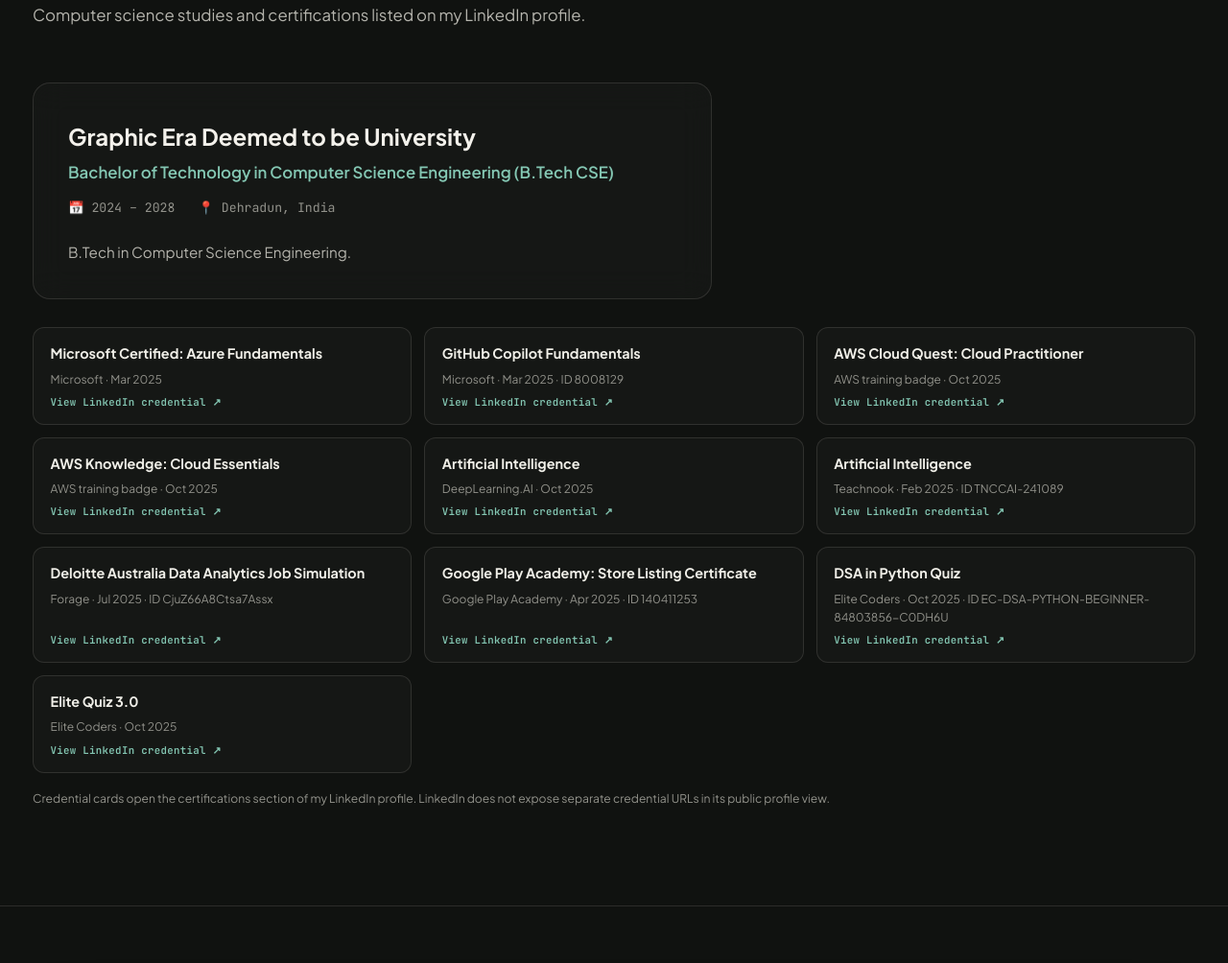
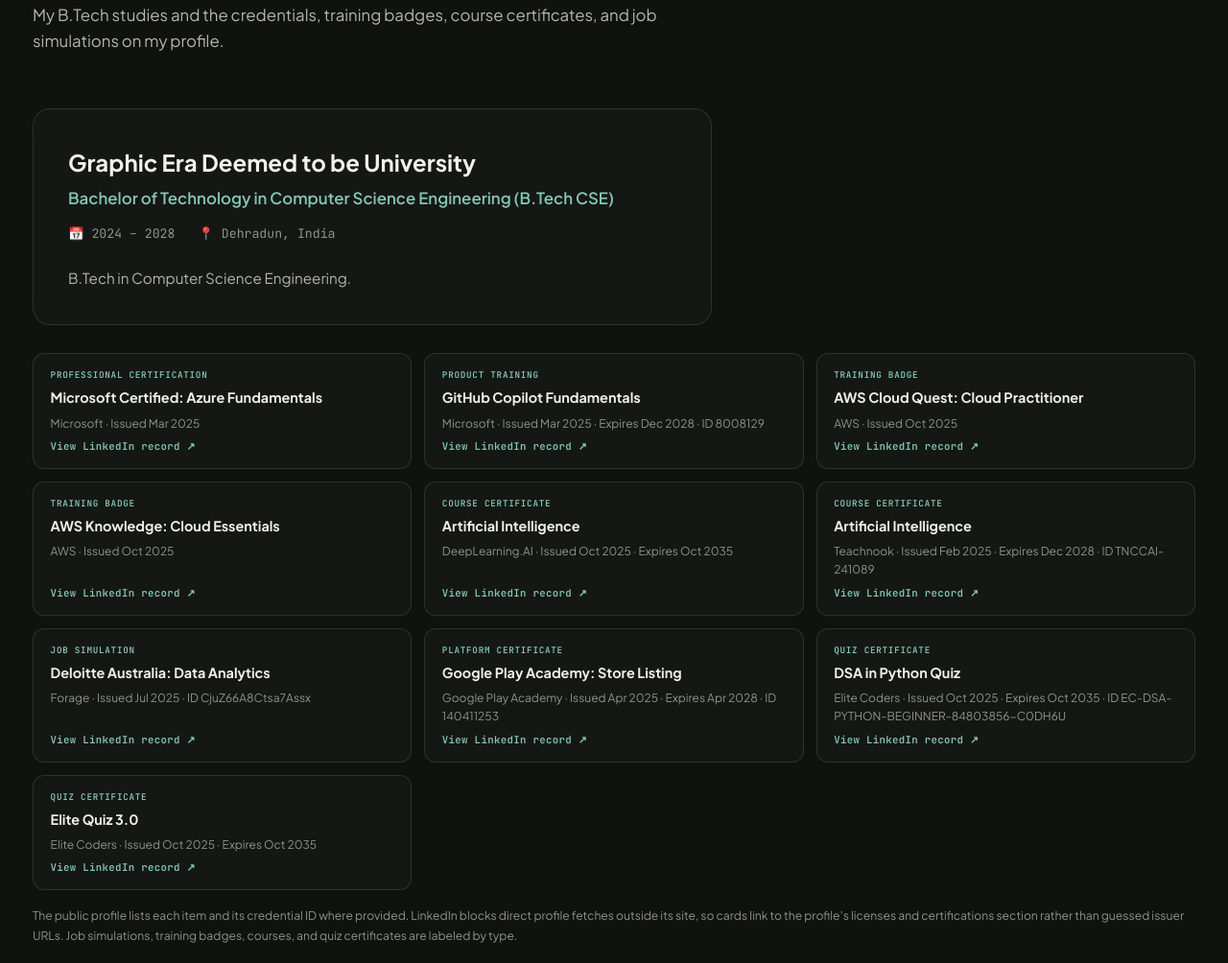
Before and after one commit to AadityaUniyal/Portfolio, a plain HTML site: page index.html in a window 1280 px wide. Shown: the part 9136-10140 px from the top of the page at 96% size. Drawn offline with Linux system fonts and the light colour scheme.

Commit message:
Clarify and link portfolio credentials

```diff
--- a/assets/css/portfolio-polish.css
+++ b/assets/css/portfolio-polish.css
@@ -97,6 +97,7 @@ body::selection { color: #101210; background: #9ed4c3; }
 .credential-card { display: flex; flex-direction: column; gap: 0.45rem; min-height: 100px; padding: 1rem 1.1rem; border: 1px solid var(--border-subtle); border-radius: 12px; background: rgba(255,255,255,0.025); }
 .credential-card strong { color: #f0efe8; font-size: 0.9rem; line-height: 1.4; }
 .credential-card span { color: var(--text-muted); font-size: 0.75rem; }
+.credential-card .credential-kind { margin-top: 0; color: var(--accent-emerald); font: 600 .58rem var(--font-mono); letter-spacing: .08em; text-transform: uppercase; }
 .credential-link { color: inherit; text-decoration: none; transition: border-color .2s, transform .2s, background .2s; }
 .credential-link:hover, .credential-link:focus-visible { border-color: var(--accent-cyan); background: rgba(255,255,255,.045); transform: translateY(-3px); outline: none; }
 .credential-link small { margin-top: auto; color: var(--accent-cyan); font: 600 .67rem var(--font-mono); letter-spacing: .03em; }
--- a/index.html
+++ b/index.html
@@ -723,8 +723,8 @@
       <div class="container">
         <div class="section-header">
           <div class="section-indicator">[ 08 // ACADEMICS & ACCREDITATIONS ]</div>
-          <h2 class="section-title">Academic Background & Certifications</h2>
-          <p class="section-desc">Computer science studies and certifications listed on my LinkedIn profile.</p>
+          <h2 class="section-title">Education, certifications & learning</h2>
+          <p class="section-desc">My B.Tech studies and the credentials, training badges, course certificates, and job simulations on my profile.</p>
         </div>
 
         <div class="edu-grid">
@@ -744,19 +744,19 @@
         </div>
 
         <!-- Certifications listed on LinkedIn -->
-        <div class="credentials-grid" aria-label="Certifications and training badges">
-          <a class="credential-card credential-link" href="https://www.linkedin.com/in/aaditya-uniyal-48ab7b342/details/certifications/" target="_blank" rel="noopener noreferrer"><strong>Microsoft Certified: Azure Fundamentals</strong><span>Microsoft · Mar 2025</span><small>View LinkedIn credential ↗</small></a>
-          <a class="credential-card credential-link" href="https://www.linkedin.com/in/aaditya-uniyal-48ab7b342/details/certifications/" target="_blank" rel="noopener noreferrer"><strong>GitHub Copilot Fundamentals</strong><span>Microsoft · Mar 2025 · ID 8008129</span><small>View LinkedIn credential ↗</small></a>
-          <a class="credential-card credential-link" href="https://www.linkedin.com/in/aaditya-uniyal-48ab7b342/details/certifications/" target="_blank" rel="noopener noreferrer"><strong>AWS Cloud Quest: Cloud Practitioner</strong><span>AWS training badge · Oct 2025</span><small>View LinkedIn credential ↗</small></a>
-          <a class="credential-card credential-link" href="https://www.linkedin.com/in/aaditya-uniyal-48ab7b342/details/certifications/" target="_blank" rel="noopener noreferrer"><strong>AWS Knowledge: Cloud Essentials</strong><span>AWS training badge · Oct 2025</span><small>View LinkedIn credential ↗</small></a>
-          <a class="credential-card credential-link" href="https://www.linkedin.com/in/aaditya-uniyal-48ab7b342/details/certifications/" target="_blank" rel="noopener noreferrer"><strong>Artificial Intelligence</strong><span>DeepLearning.AI · Oct 2025</span><small>View LinkedIn credential ↗</small></a>
-          <a class="credential-card credential-link" href="https://www.linkedin.com/in/aaditya-uniyal-48ab7b342/details/certifications/" target="_blank" rel="noopener noreferrer"><strong>Artificial Intelligence</strong><span>Teachnook · Feb 2025 · ID TNCCAI-241089</span><small>View LinkedIn credential ↗</small></a>
-          <a class="credential-card credential-link" href="https://www.linkedin.com/in/aaditya-uniyal-48ab7b342/details/certifications/" target="_blank" rel="noopener noreferrer"><strong>Deloitte Australia Data Analytics Job Simulation</strong><span>Forage · Jul 2025 · ID CjuZ66A8Ctsa7Assx</span><small>View LinkedIn credential ↗</small></a>
-          <a class="credential-card credential-link" href="https://www.linkedin.com/in/aaditya-uniyal-48ab7b342/details/certifications/" target="_blank" rel="noopener noreferrer"><strong>Google Play Academy: Store Listing Certificate</strong><span>Google Play Academy · Apr 2025 · ID 140411253</span><small>View LinkedIn credential ↗</small></a>
-          <a class="credential-card credential-link" href="https://www.linkedin.com/in/aaditya-uniyal-48ab7b342/details/certifications/" target="_blank" rel="noopener noreferrer"><strong>DSA in Python Quiz</strong><span>Elite Coders · Oct 2025 · ID EC-DSA-PYTHON-BEGINNER-84803856-C0DH6U</span><small>View LinkedIn credential ↗</small></a>
-          <a class="credential-card credential-link" href="https://www.linkedin.com/in/aaditya-uniyal-48ab7b342/details/certifications/" target="_blank" rel="noopener noreferrer"><strong>Elite Quiz 3.0</strong><span>Elite Coders · Oct 2025</span><small>View LinkedIn credential ↗</small></a>
+        <div class="credentials-grid" role="group" aria-label="Credentials and learning records">
+          <a class="credential-card credential-link" href="https://www.linkedin.com/in/aaditya-uniyal-48ab7b342/details/certifications/" target="_blank" rel="noopener noreferrer"><small class="credential-kind">Professional certification</small><strong>Microsoft Certified: Azure Fundamentals</strong><span>Microsoft · Issued Mar 2025</span><small>View LinkedIn record ↗</small></a>
+          <a class="credential-card credential-link" href="https://www.linkedin.com/in/aaditya-uniyal-48ab7b342/details/certifications/" target="_blank" rel="noopener noreferrer"><small class="credential-kind">Product training</small><strong>GitHub Copilot Fundamentals</strong><span>Microsoft · Issued Mar 2025 · Expires Dec 2028 · ID 8008129</span><small>View LinkedIn record ↗</small></a>
+          <a class="credential-card credential-link" href="https://www.linkedin.com/in/aaditya-uniyal-48ab7b342/details/certifications/" target="_blank" rel="noopener noreferrer"><small class="credential-kind">Training badge</small><strong>AWS Cloud Quest: Cloud Practitioner</strong><span>AWS · Issued Oct 2025</span><small>View LinkedIn record ↗</small></a>
+          <a class="credential-card credential-link" href="https://www.linkedin.com/in/aaditya-uniyal-48ab7b342/details/certifications/" target="_blank" rel="noopener noreferrer"><small class="credential-kind">Training badge</small><strong>AWS Knowledge: Cloud Essentials</strong><span>AWS · Issued Oct 2025</span><small>View LinkedIn record ↗</small></a>
+          <a class="credential-card credential-link" href="https://www.linkedin.com/in/aaditya-uniyal-48ab7b342/details/certifications/" target="_blank" rel="noopener noreferrer"><small class="credential-kind">Course certificate</small><strong>Artificial Intelligence</strong><span>DeepLearning.AI · Issued Oct 2025 · Expires Oct 2035</span><small>View LinkedIn record ↗</small></a>
+          <a class="credential-card credential-link" href="https://www.linkedin.com/in/aaditya-uniyal-48ab7b342/details/certifications/" target="_blank" rel="noopener noreferrer"><small class="credential-kind">Course certificate</small><strong>Artificial Intelligence</strong><span>Teachnook · Issued Feb 2025 · Expires Dec 2028 · ID TNCCAI-241089</span><small>View LinkedIn record ↗</small></a>
+          <a class="credential-card credential-link" href="https://www.linkedin.com/in/aaditya-uniyal-48ab7b342/details/certifications/" target="_blank" rel="noopener noreferrer"><small class="credential-kind">Job simulation</small><strong>Deloitte Australia: Data Analytics</strong><span>Forage · Issued Jul 2025 · ID CjuZ66A8Ctsa7Assx</span><small>View LinkedIn record ↗</small></a>
+          <a class="credential-card credential-link" href="https://www.linkedin.com/in/aaditya-uniyal-48ab7b342/details/certifications/" target="_blank" rel="noopener noreferrer"><small class="credential-kind">Platform certificate</small><strong>Google Play Academy: Store Listing</strong><span>Google Play Academy · Issued Apr 2025 · Expires Apr 2028 · ID 140411253</span><small>View LinkedIn record ↗</small></a>
+          <a class="credential-card credential-link" href="https://www.linkedin.com/in/aaditya-uniyal-48ab7b342/details/certifications/" target="_blank" rel="noopener noreferrer"><small class="credential-kind">Quiz certificate</small><strong>DSA in Python Quiz</strong><span>Elite Coders · Issued Oct 2025 · Expires Oct 2035 · ID EC-DSA-PYTHON-BEGINNER-84803856-C0DH6U</span><small>View LinkedIn record ↗</small></a>
+          <a class="credential-card credential-link" href="https://www.linkedin.com/in/aaditya-uniyal-48ab7b342/details/certifications/" target="_blank" rel="noopener noreferrer"><small class="credential-kind">Quiz certificate</small><strong>Elite Quiz 3.0</strong><span>Elite Coders · Issued Oct 2025 · Expires Oct 2035</span><small>View LinkedIn record ↗</small></a>
         </div>
-        <p class="credentials-source-note">Credential cards open the certifications section of my LinkedIn profile. LinkedIn does not expose separate credential URLs in its public profile view.</p>
+        <p class="credentials-source-note">The public profile lists each item and its credential ID where provided. LinkedIn blocks direct profile fetches outside its site, so cards link to the profile’s licenses and certifications section rather than guessed issuer URLs. Job simulations, training badges, courses, and quiz certificates are labeled by type.</p>
 
       </div>
     </section>
```
